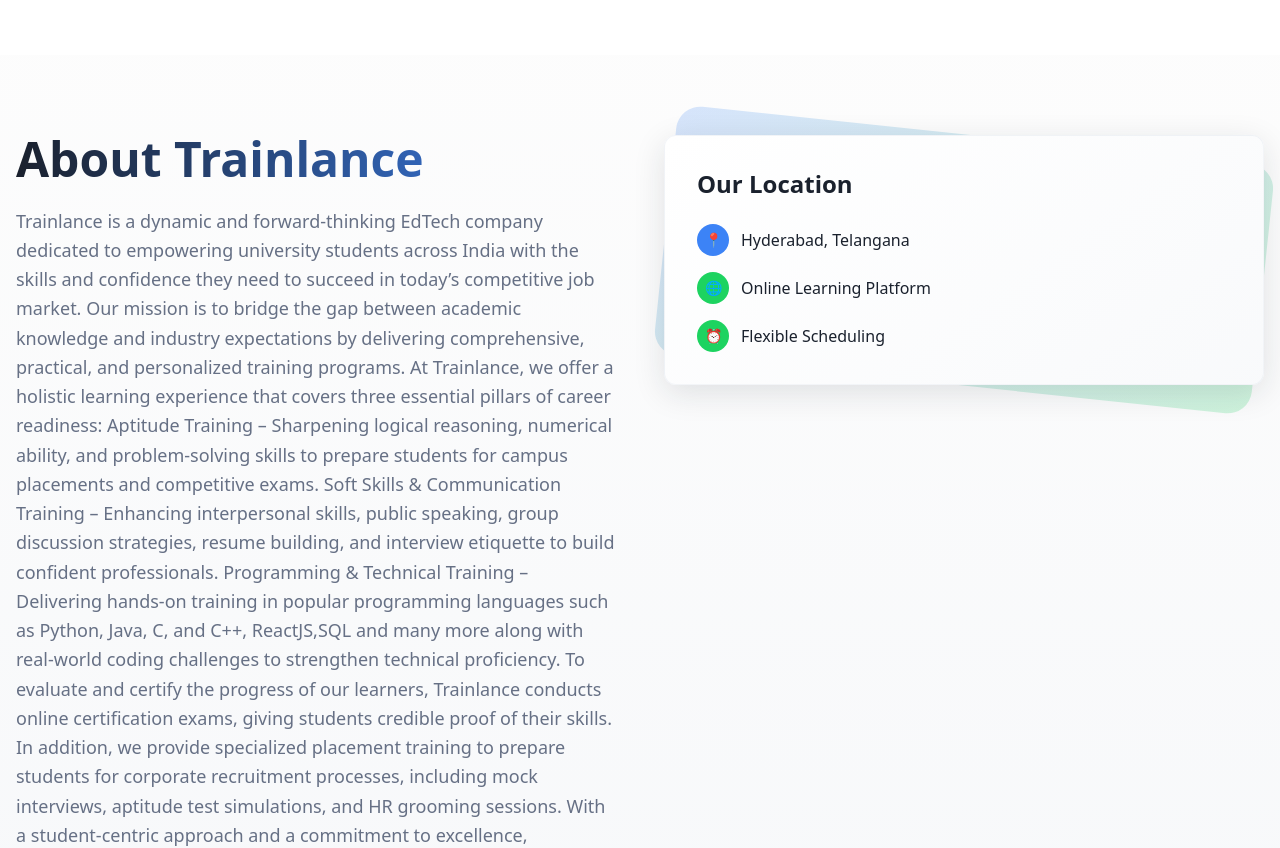
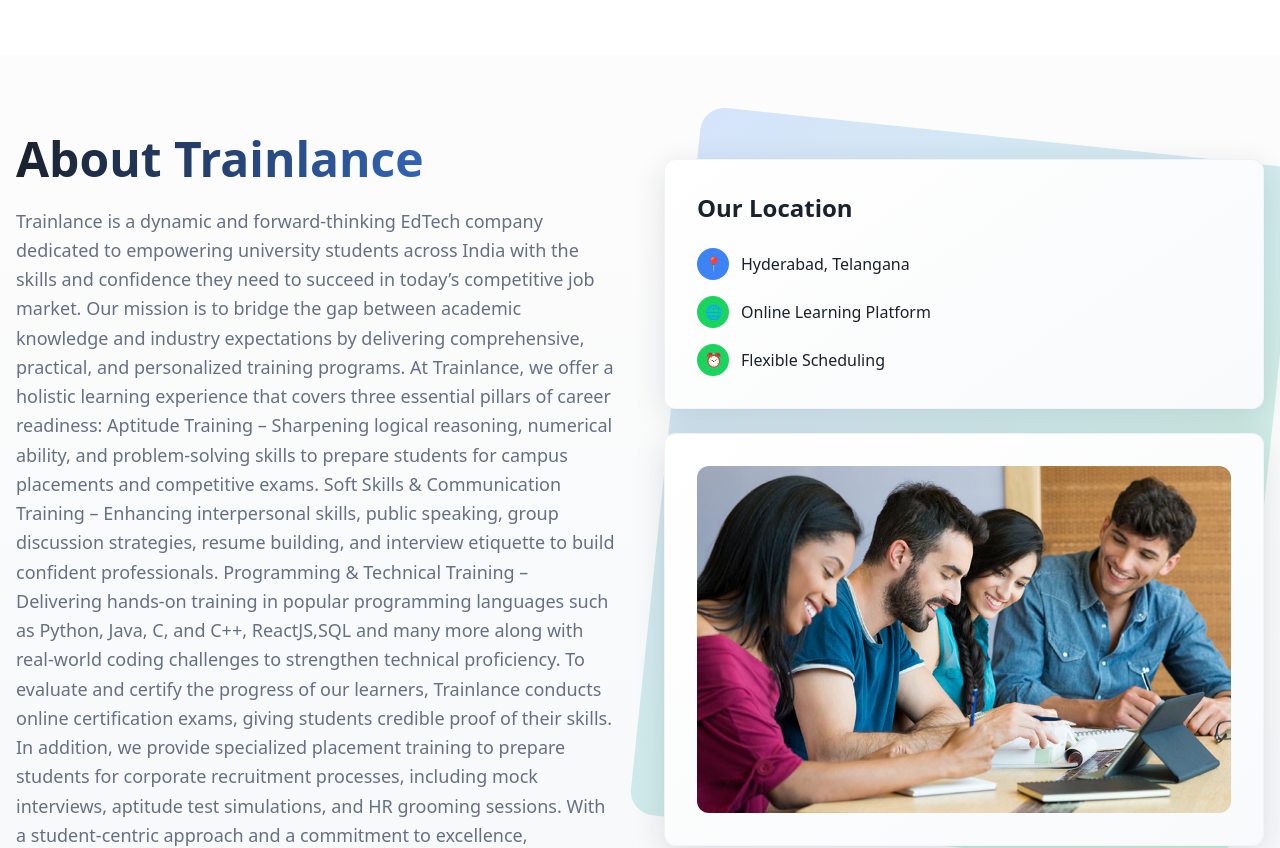
Before and after one commit to Manoharjuluri/Trainlanceweb, a React (Vite) app: page / in a window 1280 px wide. Shown: the part 2560-3408 px from the top of the page. Built offline with nearby package versions, Linux system fonts and the light colour scheme.

Commit message:
Add image to About section
Add an image below the "Our Location" card in the About section. The image will have the same height, width, and padding as the "Our Location" card.

```diff
--- a/src/components/About.tsx
+++ b/src/components/About.tsx
@@ -56,7 +56,7 @@ With a student-centric approach and a commitment to excellence, Trainlance striv
             </Button>
           </div>
 
-          <div className="relative">
+          <div className="relative space-y-6">
             <div className="absolute inset-0 bg-gradient-hero rounded-3xl transform rotate-6 opacity-20"></div>
             <Card className="relative bg-gradient-card backdrop-blur-sm border-border/30 shadow-strong">
               <CardContent className="p-8">
@@ -81,11 +81,16 @@ With a student-centric approach and a commitment to excellence, Trainlance striv
                     <span className="text-foreground font-medium">Flexible Scheduling</span>
                   </div>
                 </div>
+              </CardContent>
+            </Card>
 
-                {/* <div className="mt-8 p-6 bg-gradient-to-r from-primary/10 to-accent/10 rounded-xl border border-primary/20">
-
-
-                </div> */}
+            <Card className="relative bg-gradient-card backdrop-blur-sm border-border/30 shadow-strong">
+              <CardContent className="p-8">
+                <img
+                  src="/lovable-uploads/03aa9c1a-37c1-420f-a738-ce45f0fa59de.png"
+                  alt="Students learning together"
+                  className="w-full h-auto rounded-lg object-cover"
+                />
               </CardContent>
             </Card>
           </div>
```
Also changed, not shown: public/lovable-uploads/03aa9c1a-37c1-420f-a738-ce45f0fa59de.png (added).
